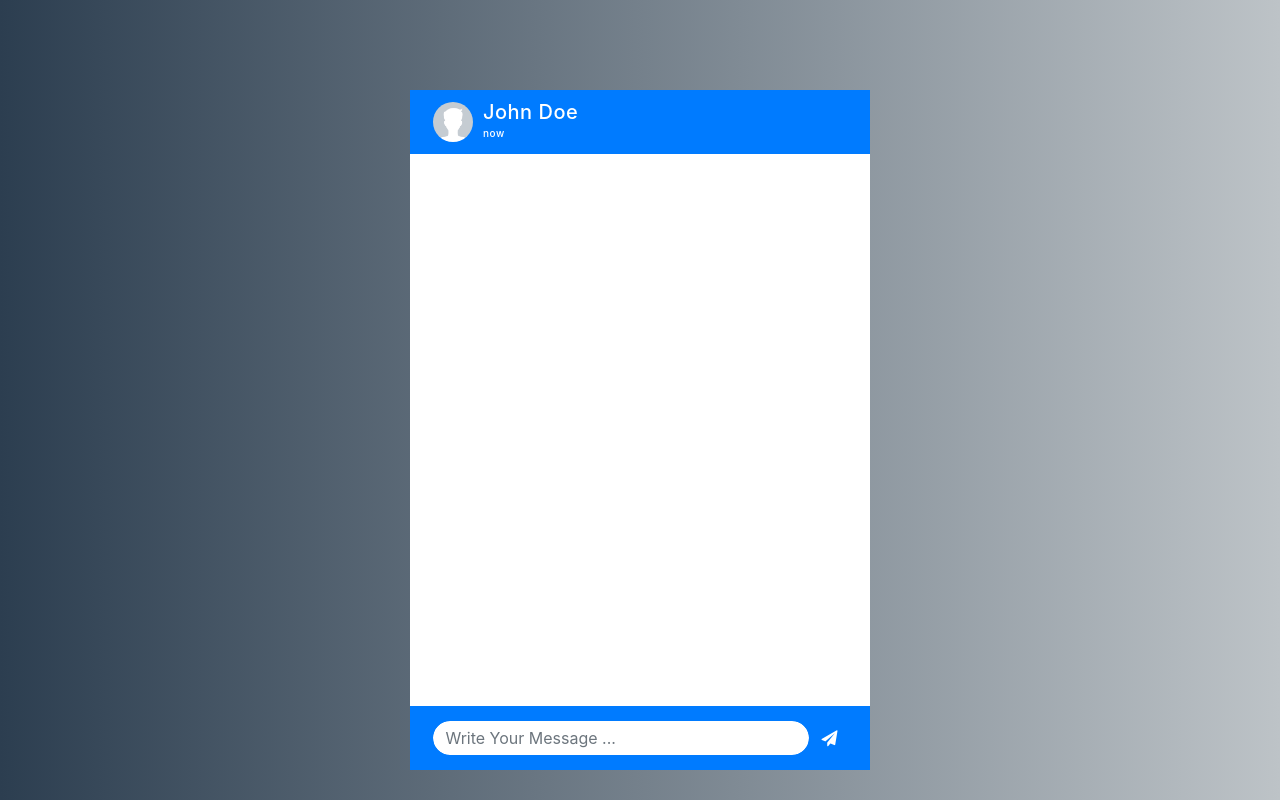
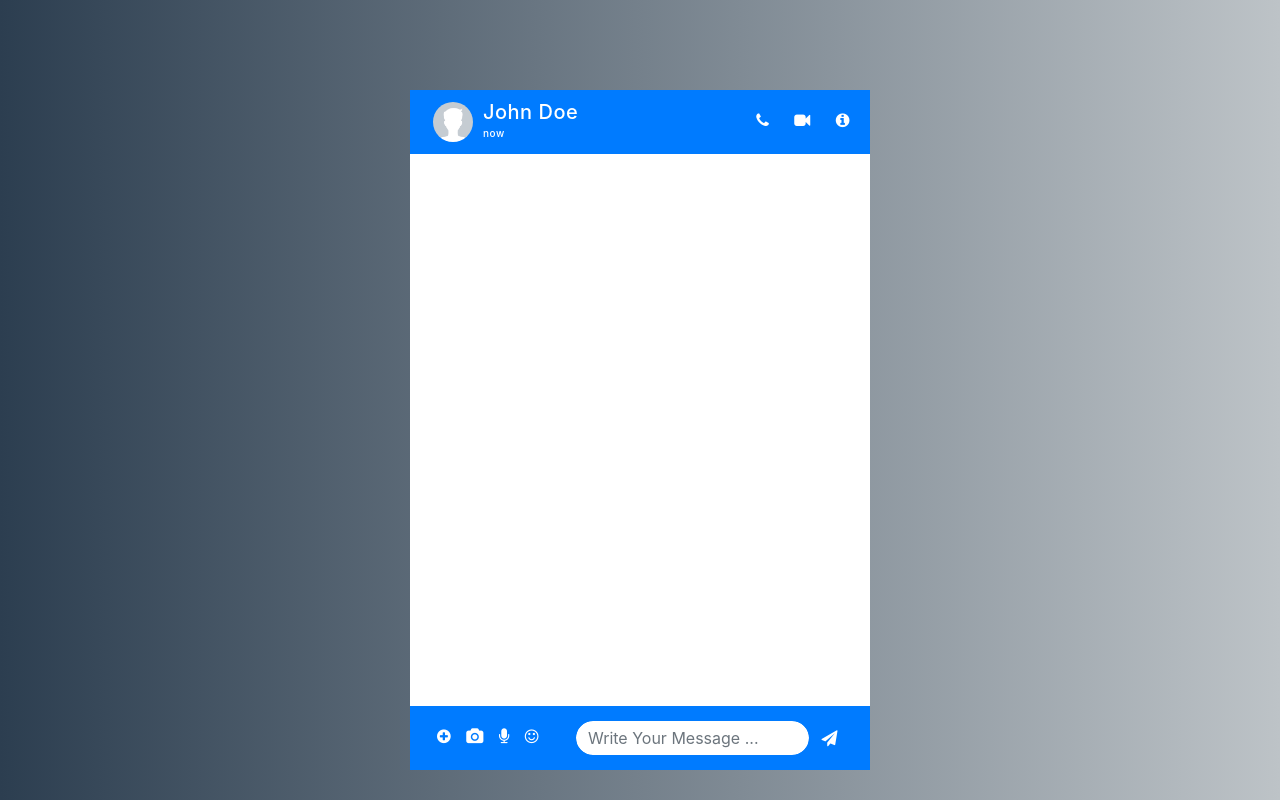
Before and after one commit to silverrainb/simpleChatAppTemplate, a plain HTML site: page index.html in a window 1280 px wide. Drawn offline with nearby package versions, Linux system fonts and the light colour scheme.

Commit message:
adding icons

```diff
--- a/assets/css/chatbot.css
+++ b/assets/css/chatbot.css
@@ -49,6 +49,18 @@ img {
     margin-left: 10px;
     line-height: 2px;
     color: #fff;
+}
+
+.header-icons {
+    float: right;
+    margin-top: 12px;
+    margin-right: 10px;
+}
+
+.header-icons .fa {
+    color: #fff;
+    cursor: pointer;
+    margin: 10px;
 }
 
 .message-inbox {
@@ -128,6 +140,13 @@ img {
     float: right;
 }
 
+.message-bottom {
+    width: 100%;
+    display: inline-block;
+    background-color: #007bff;
+    transform: translateY(10px);
+}
+
 .input-group{
     float: right;
     margin-top: 13px;
@@ -135,14 +154,7 @@ img {
     margin-right: 20px;
     outline: none !important;
     border-radius: 20px;
-    width: 91% !important;
-}
-
-.message-bottom {
-    width: 100%;
-    display: inline-block;
-    background-color: #007bff;
-    transform: translateY(10px);
+    width: 60% !important;
 }
 
 .form-control {
@@ -160,8 +172,22 @@ img {
     float: right;
 }
 
+.bottom-icons {
+    float: left;
+    margin-top: 17px;
+    margin-left: 22px;
+    width: 30% !important;
+    color: #fff;
+}
+
+.bottom-icons .fa {
+    color: #fff;
+    cursor: pointer;
+    margin: 5px;
+}
+
 .form-control:focus {
-    border-color: none !important;
-    box-shadow: none !important;
+    border-color: lightskyblue !important;
+    box-shadow: white !important;
     border-radius: 20px;
 }
--- a/index.html
+++ b/index.html
@@ -21,6 +21,12 @@
             <h4>John Doe</h4>
             <h6>now</h6>
         </div>
+
+        <div class="header-icons">
+            <i class="fa fa-phone"></i>
+            <i class="fa fa-video-camera"></i>
+            <i class="fa fa-info-circle"></i>
+        </div>
     </div>
 
     <div class="chat-page">
@@ -34,6 +40,13 @@
         </div>
 
         <div class="message-bottom">
+
+            <div class="bottom-icons">
+                <i class="fa fa-plus-circle"></i>
+                <i class="fa fa-camera"></i>
+                <i class="fa fa-microphone"></i>
+                <i class="fa fa-smile-o"></i>
+            </div>
 
             <div class="input-group">
                 <input type="text" class="form-control" placeholder="Write Your Message ...">
```
